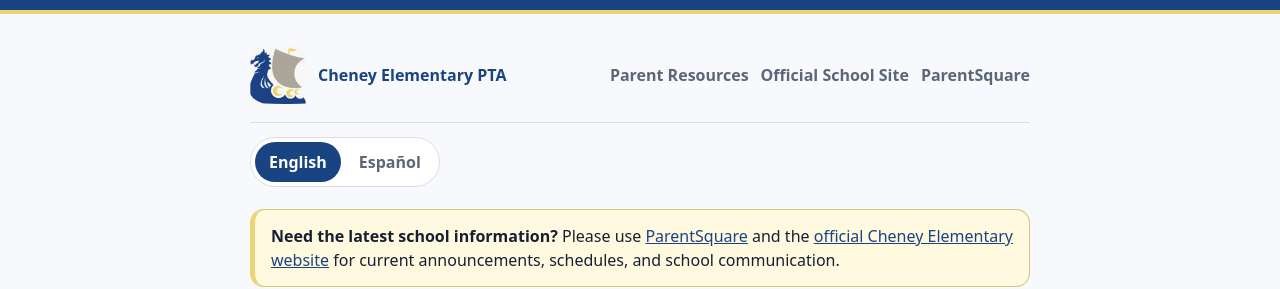
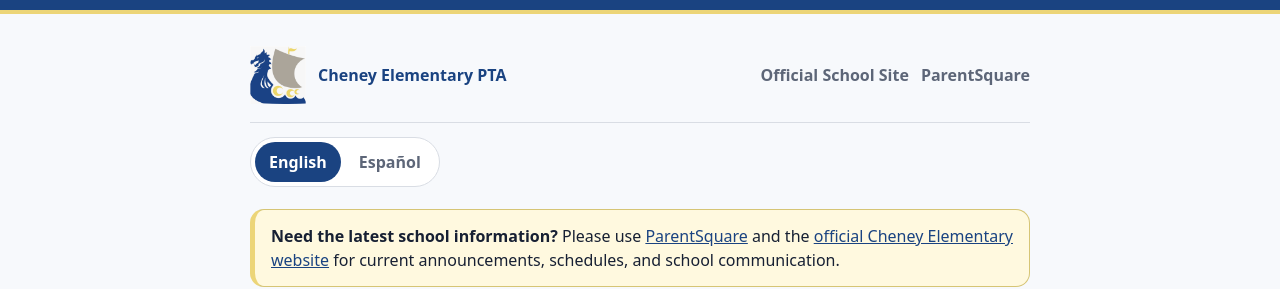
Before and after one commit to matthewtckr/cheneypta, a Jekyll site: the page built from index.md, in a window 1280 px wide. Shown: the top 289 px of the page. Built offline with Jekyll 4.4.1, drawn with Linux system fonts in a browser that asks for light colours.

Commit message:
Remove redundant parent resources header link

```diff
--- a/_layouts/default.html
+++ b/_layouts/default.html
@@ -15,7 +15,6 @@
         <span class="site-title">Cheney Elementary PTA</span>
       </a>
       <nav aria-label="Primary navigation">
-        <a href="{{ '/' | relative_url }}"><span data-lang="en">Parent Resources</span><span data-lang="es">Recursos para familias</span></a>
         <a href="https://cheneyes.ocps.net/"><span data-lang="en">Official School Site</span><span data-lang="es">Sitio oficial de la escuela</span></a>
         <a href="https://www.ocps.net/parentsquare">ParentSquare</a>
       </nav>
```
